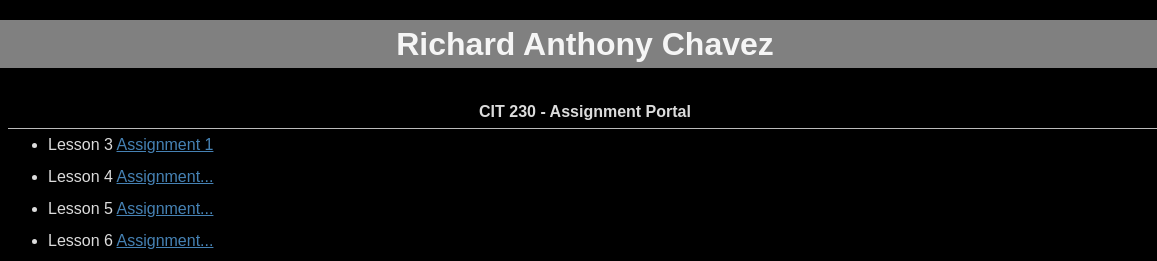
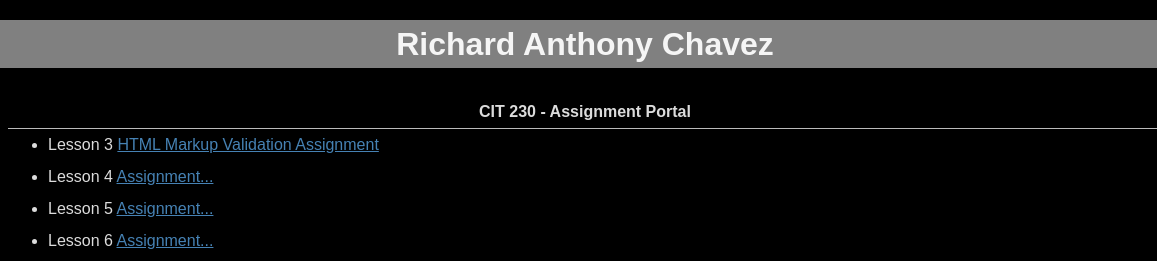
Before and after one commit to richyrich1/richyrich1.github.io, a plain HTML site: page cit230portal.html in a window 1280 px wide. Shown: the top 261 px of the page, 0-1157 px from the left. Drawn offline with Linux system fonts and the light colour scheme.

Commit message:
assignment title

```diff
--- a/cit230portal.html
+++ b/cit230portal.html
@@ -15,7 +15,7 @@
     <main>
         <h2>CIT 230 - Assignment Portal</h2>
         <ul>
-            <li>Lesson 3 <a href="assignments/lesson-3/fixedhtml.html">Assignment 1</a></li>
+            <li>Lesson 3 <a href="assignments/lesson-3/fixedhtml.html">HTML Markup Validation Assignment</a></li>
             <li>Lesson 4 <a href="#">Assignment...</a></li>
             <li>Lesson 5 <a href="#">Assignment...</a></li>
             <li>Lesson 6 <a href="#">Assignment...</a></li>
```
